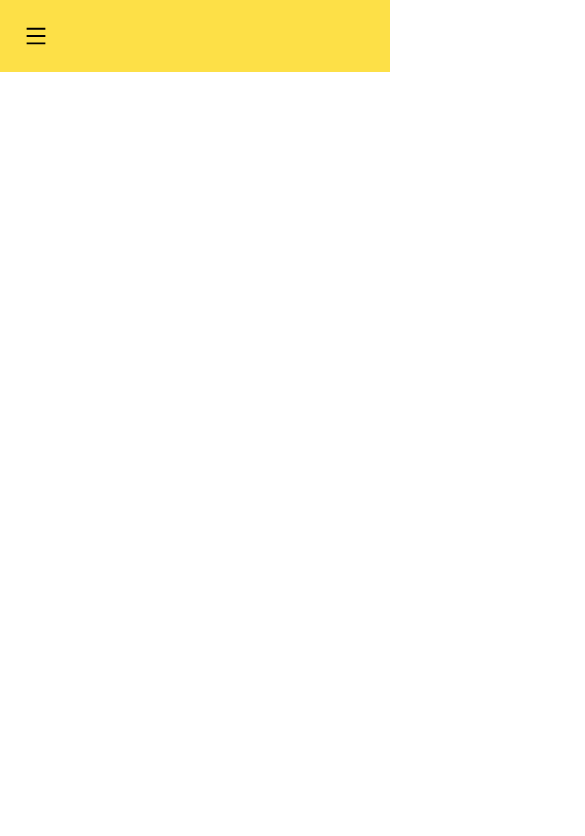
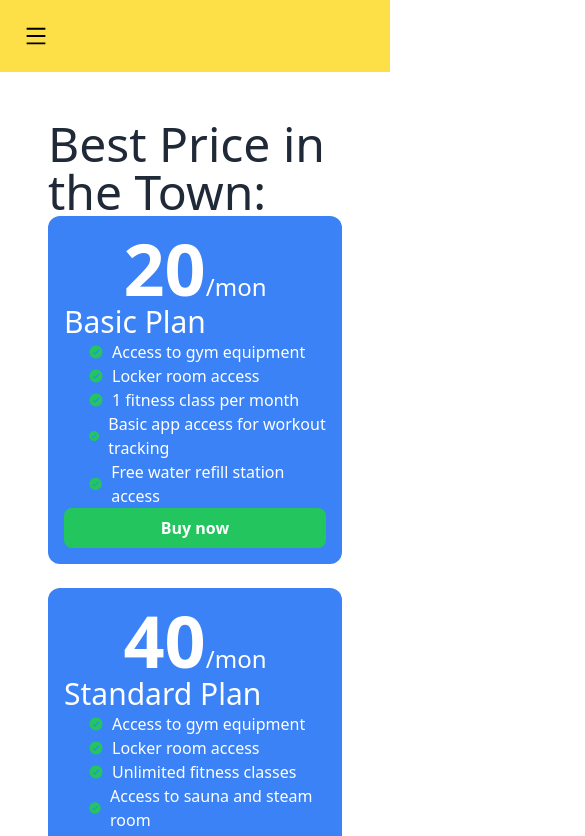
Before and after one commit to HamjaMohtadee04/React-PriceOption, a React (Vite) app: page / in a window 390 px wide. Shown: the top 836 px of the page, 585 px wide, since content can reach past the window. Built offline with nearby package versions, Linux system fonts and the light colour scheme.

Commit message:
created responsive price chart and also most new feature react bar chart

```diff
--- a/package.json
+++ b/package.json
@@ -13,7 +13,8 @@
     "prop-types": "^15.8.1",
     "react": "^18.3.1",
     "react-dom": "^18.3.1",
-    "react-icons": "^5.4.0"
+    "react-icons": "^5.4.0",
+    "recharts": "^2.15.0"
   },
   "devDependencies": {
     "@eslint/js": "^9.15.0",
--- a/src/App.jsx
+++ b/src/App.jsx
@@ -1,7 +1,11 @@
 
+import { LineChart } from 'recharts'
 import './App.css'
 import Nav from './Components/Navbar/Nav'
 import NewNav from './Components/Navbar/NewNav/NewNav'
+import NewPriceoption from './Components/NewPriceoption/NewPriceoption'
+import PriceOption from './Components/PriceOption/PriceOption'
+import Linechart from './Components/Linechart/Linechart'
 
 function App() {
 
@@ -9,7 +13,8 @@ function App() {
   return (
     <>
    <NewNav></NewNav>
-
+<PriceOption></PriceOption>
+<Linechart></Linechart>
     </>
   )
 }
--- /dev/null
+++ b/src/Components/Feature/Feature.jsx
@@ -0,0 +1,15 @@
+import PropTypes from "prop-types";
+import { IoIosCheckmarkCircle } from "react-icons/io";
+
+const Feature = ({feature}) => {
+    return (
+        <div>
+            <p className="flex items-center"><IoIosCheckmarkCircle className="text-green-500 mr-2"></IoIosCheckmarkCircle>{feature}</p>
+        </div>
+    );
+};
+
+Feature.propTypes ={
+    feature: PropTypes.string
+}
+export default Feature;
--- /dev/null
+++ b/src/Components/Linechart/Linechart.jsx
@@ -0,0 +1,31 @@
+import { LineChart as LC, Line,XAxis,YAxis } from 'recharts';
+
+
+const Linechart = () => {
+    const Englishdata = [
+        { id: 1, name: "Alice", math: 82, physics: 75, english: 78 },
+        { id: 2, name: "Bob", math: 90, physics: 85, english: 85 },
+        { id: 3, name: "Charlie", math: 95, physics: 88, english: 92 },
+        { id: 4, name: "Diana", math: 72, physics: 70, english: 74 },
+        { id: 5, name: "Ethan", math: 89, physics: 84, english: 88 },
+        { id: 6, name: "Fiona", math: 76, physics: 80, english: 81 },
+        { id: 7, name: "George", math: 98, physics: 91, english: 95 },
+        { id: 8, name: "Hannah", math: 65, physics: 67, english: 69 },
+        { id: 9, name: "Isaac", math: 88, physics: 86, english: 87 },
+        { id: 10, name: "Julia", math: 93, physics: 90, english: 90 },
+      ];
+
+    return (
+        <div>
+            <LC width={800} height={400} data={Englishdata}>
+                <XAxis dataKey="name"/>
+                <YAxis/>
+            <Line dataKey='physics' stroke ='red'></Line>
+            <Line dataKey='english' stroke ='yellow'></Line>
+
+            </LC>
+        </div>
+    );
+};
+
+export default Linechart;
--- a/src/Components/NewPriceoption/NewPriceoption.jsx
+++ b/src/Components/NewPriceoption/NewPriceoption.jsx
@@ -1,10 +1,28 @@
+import PropTypes from "prop-types";
+import Feature from "../Feature/Feature";
 
 const NewPriceoption = ({option}) => {
+    const {name,price,features} = option
     return (
-        <div>
-
+        <div className="bg-blue-500 rounded-xl p-4 flex flex-col text-white">
+            <h2 className="text-center">
+                <span className="text-7xl font-extrabold">{price}</span>
+                <span className="text-2xl">/mon</span>
+            </h2>
+            <h4>
+                <span className="text-3xl text-center my-8">{name}</span>
+            </h4>
+           <div className="pl-6 flex-grow">
+           {
+                features.map((feature,index) =><Feature key={index} feature={feature}></Feature>)
+            }
+           </div>
+           <button className="nt-12 bg-green-500 w-full py-2 font-bold rounded-lg hover:bg-green-800">Buy now</button>
         </div>
     );
 };
 
+NewPriceoption.propTypes ={
+    option:PropTypes.object
+}
 export default NewPriceoption;
--- a/src/Components/PriceOption/PriceOption.jsx
+++ b/src/Components/PriceOption/PriceOption.jsx
@@ -1,28 +1,26 @@
 import NewPriceoption from "../NewPriceoption/NewPriceoption";
 
-
 const PriceOption = () => {
-
-    [
+    const priceOptions = [
         {
-          "id": 1,
-          "name": "Basic Plan",
-          "price": 20,
-          "billingCycle": "monthly",
-          "features": [
+            id: 1,
+            name: "Basic Plan",
+            price: 20,
+            billingCycle: "monthly",
+            features: [
                 "Access to gym equipment",
                 "Locker room access",
                 "1 fitness class per month",
                 "Basic app access for workout tracking",
-            "Free water refill station access"
-          ]
+                "Free water refill station access",
+            ],
         },
         {
-          "id": 2,
-          "name": "Standard Plan",
-          "price": 40,
-          "billingCycle": "monthly",
-          "features": [
+            id: 2,
+            name: "Standard Plan",
+            price: 40,
+            billingCycle: "monthly",
+            features: [
                 "Access to gym equipment",
                 "Locker room access",
                 "Unlimited fitness classes",
@@ -30,15 +28,15 @@ const PriceOption = () => {
                 "Access to yoga and pilates sessions",
                 "1 free nutritional consultation per month",
                 "Priority booking for classes",
-            "Gym app with workout suggestions and analytics"
-          ]
+                "Gym app with workout suggestions and analytics",
+            ],
         },
         {
-          "id": 3,
-          "name": "Premium Plan",
-          "price": 60,
-          "billingCycle": "monthly",
-          "features": [
+            id: 3,
+            name: "Premium Plan",
+            price: 60,
+            billingCycle: "monthly",
+            features: [
                 "Access to gym equipment",
                 "Locker room access",
                 "Unlimited fitness classes",
@@ -48,15 +46,15 @@ const PriceOption = () => {
                 "Access to exclusive workout zones",
                 "Free gym merchandise (once per year)",
                 "Customized meal plans",
-            "Early access to new gym services and classes"
-          ]
+                "Early access to new gym services and classes",
+            ],
         },
         {
-          "id": 4,
-          "name": "Annual Plan",
-          "price": 400,
-          "billingCycle": "yearly",
-          "features": [
+            id: 4,
+            name: "Annual Plan",
+            price: 400,
+            billingCycle: "yearly",
+            features: [
                 "Access to gym equipment",
                 "Locker room access",
                 "Unlimited fitness classes",
@@ -67,18 +65,21 @@ const PriceOption = () => {
                 "Priority parking",
                 "Free access to special workshops and events",
                 "Gym app with premium features (custom routines, progress tracking, etc.)",
-            "Free towel service"
-          ]
-        }
-      ]
+                "Free towel service",
+            ],
+        },
+    ];
 
+    // console.log(priceOptions); // Debugging log
 
     return (
-        <div>
-            <h2 className="text-5xl">best price in the town:</h2>
-            {
-                PriceOption.map(option => <NewPriceoption key={option.id} option ={option}></NewPriceoption>)
-            }
+        <div className="m-12">
+            <h2 className="text-5xl">Best Price in the Town:</h2>
+            <div className="grid md:grid-cols-3 gap-6">
+            {priceOptions.map((option) => (
+                <NewPriceoption key={option.id} option={option} />
+            ))}
+            </div>
         </div>
     );
 };
```
Also changed, not shown: 1 other file (tests, documents, lock files or other folders). Lines whose indentation alone changed are shown as unchanged.
